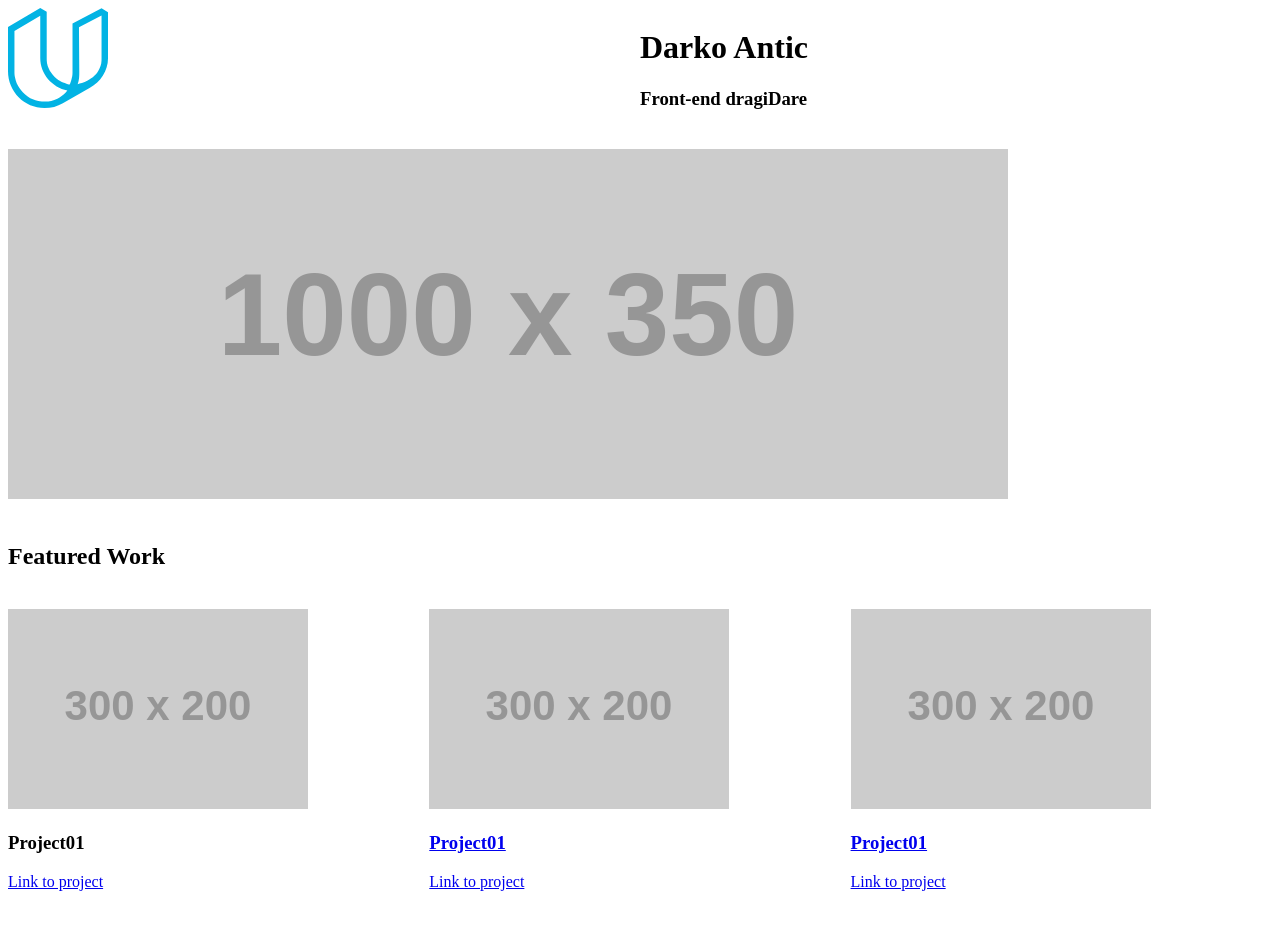
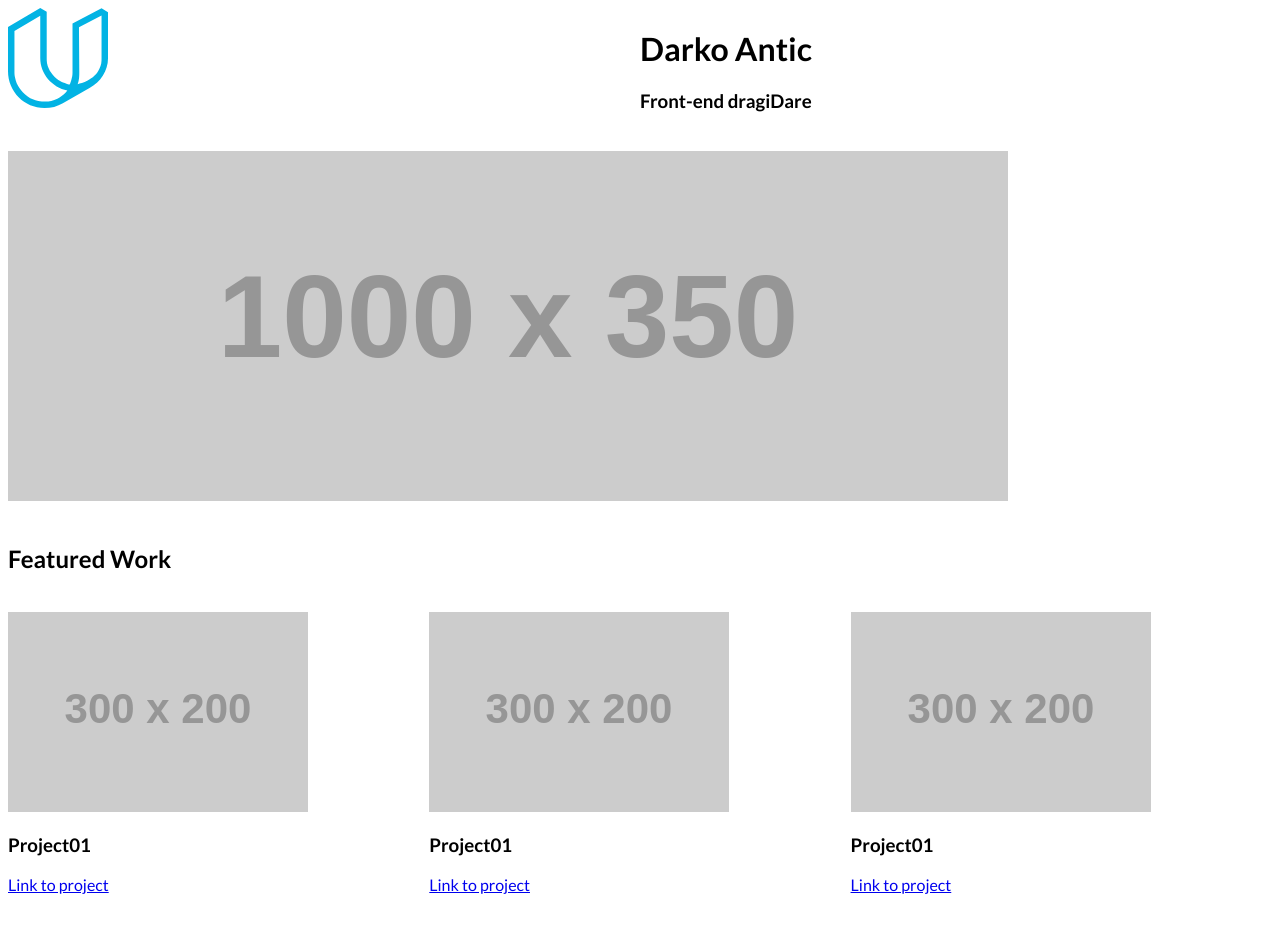
Before and after one commit to Dragidare/u-portfolio, a plain HTML site: page index.html in a window 1280 px wide. Drawn offline with Linux system fonts and the light colour scheme; placeholder pictures from the web are drawn by us.

Commit message:
minor css updates

```diff
--- a/css/framework.css
+++ b/css/framework.css
@@ -1,5 +1,7 @@
+@import url(https://fonts.googleapis.com/css?family=Lato:400,300,700);
 * {
   margin: 0, auto;
+  font-family: 'Lato', sans-serif;
 }
 
 * {
@@ -8,6 +10,8 @@
     -ms-box-sizing: border-box;
     box-sizing: border-box;
 }
+
+
 
 .grid {
     margin: 0 auto;
--- a/css/main.css
+++ b/css/main.css
@@ -1,5 +1,6 @@
+@import url(https://fonts.googleapis.com/css?family=Lato:400,300,700);
 * {
-
+    font-family: 'Lato', sans-serif;
 }
 
 * {
--- a/index.html
+++ b/index.html
@@ -30,17 +30,17 @@
       <div class="col-4">
         <img src="http://placehold.it/300x200" alt="logo_img">
         <h3>Project01</h3>
-        <p><a href="http://github.com">Link to project </p>
+        <p><a href="http://github.com">Link to project</a></p>
       </div>
       <div class="col-4">
         <img src="http://placehold.it/300x200" alt="logo_img">
         <h3>Project01</h3>
-        <p><a href="http://github.com">Link to project </p>
+        <p><a href="http://github.com">Link to project</a></p>
       </div>
       <div class="col-4">
         <img src="http://placehold.it/300x200" alt="logo_img">
         <h3>Project01</h3>
-        <p><a href="http://github.com">Link to project </p>
+        <p><a href="http://github.com">Link to project</a></p>
       </div>
       </div>
     </div>
```
